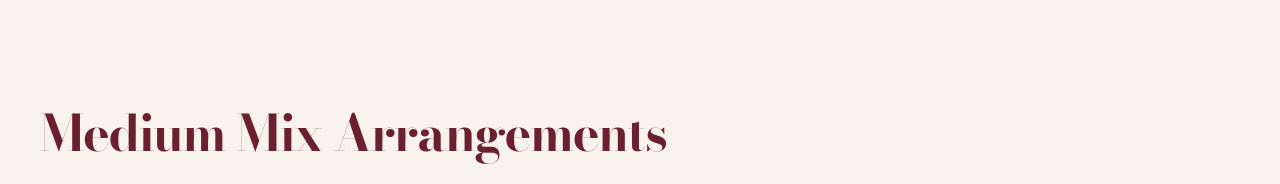
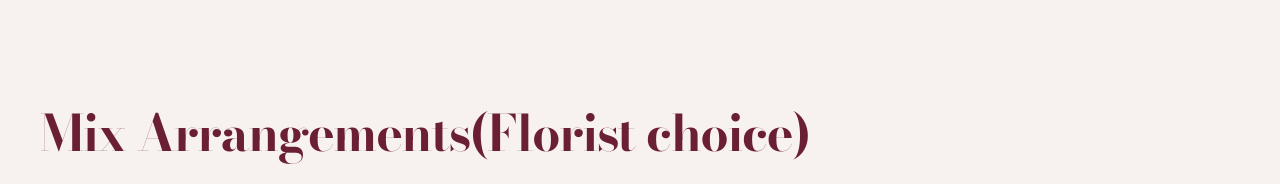
Before and after one commit to courageodemwingie/WEBPAGE-ALEXANDRAS, a website built with Vite: page index.html in a window 1280 px wide. Shown: the part 2311-2495 px from the top of the page. Built offline with nearby package versions, Linux system fonts and the light colour scheme; grey boxes are pictures that could not be loaded.

Commit message:
edited medium arrangement section

```diff
--- a/index.html
+++ b/index.html
@@ -478,7 +478,7 @@
           <!-- MEDIUM MIX ARRANGEMENTS -->
           <div class="lookbook-collection">
             <div class="collection-heading">
-              <h3>Medium Mix Arrangements</h3>
+              <h3>Mix Arrangements(Florist choice)</h3>
             </div>
 
             <div class="lookbook-grid">
```
